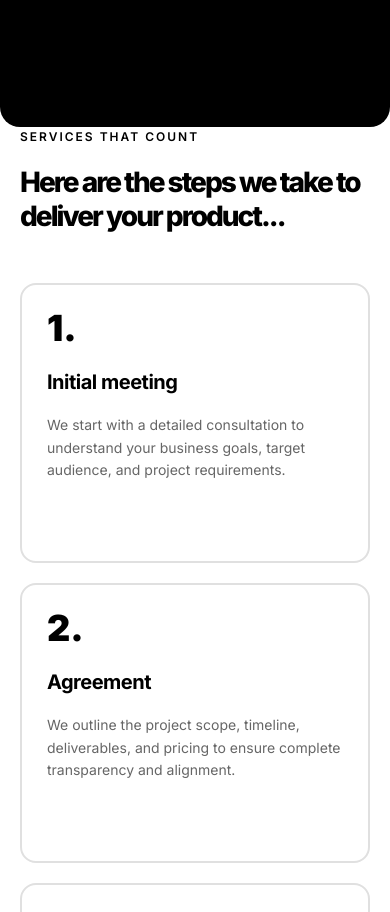
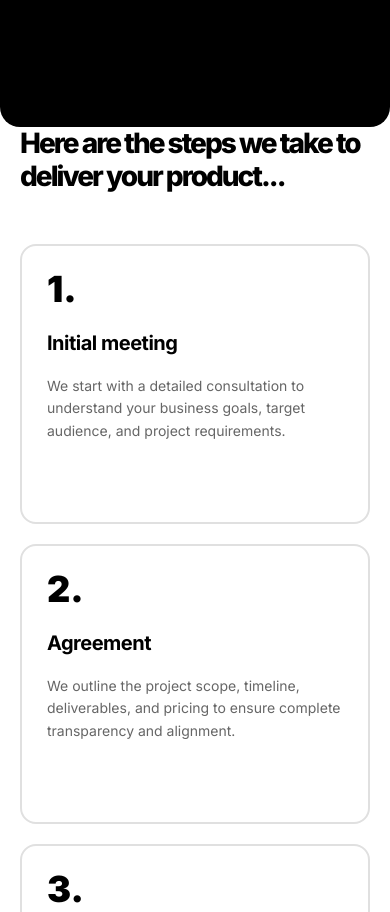
Before and after one commit to adxtya-codes/Codara, a Next.js app in the folder Desktop/codara/: page / in a window 390 px wide. Shown: the part 3060-3972 px from the top of the page. Built offline with nearby package versions, Linux system fonts and the light colour scheme.

Commit message:
Hide 'Services that count' label on mobile, improve visibility on About page

```diff
--- a/Desktop/codara/app/globals.css
+++ b/Desktop/codara/app/globals.css
@@ -2579,3 +2579,18 @@ body {
         font-size: 32px !important;
     }
 }
+
+/* Hide "Services that count" label on mobile homepage */
+@media (max-width: 768px) {
+    .process-label {
+        display: none !important;
+    }
+}
+
+/* Improve visibility of any services label on About page */
+.team-section .process-label,
+.about-hero .process-label {
+    color: #000000 !important;
+    font-weight: 700 !important;
+    opacity: 1 !important;
+}
```
